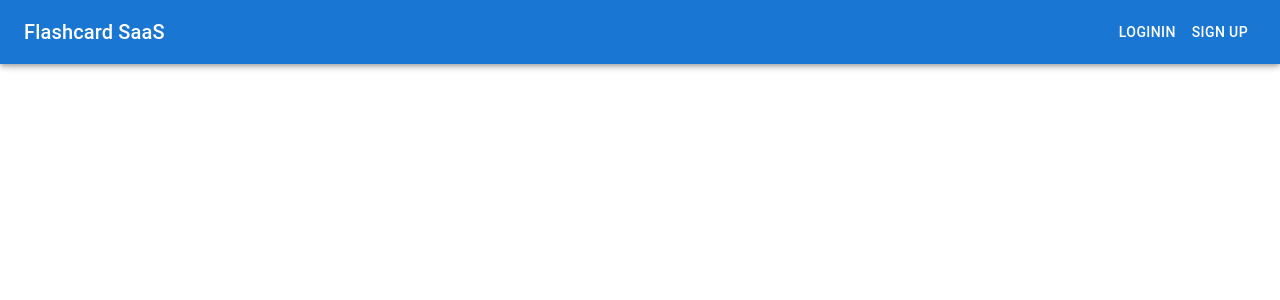
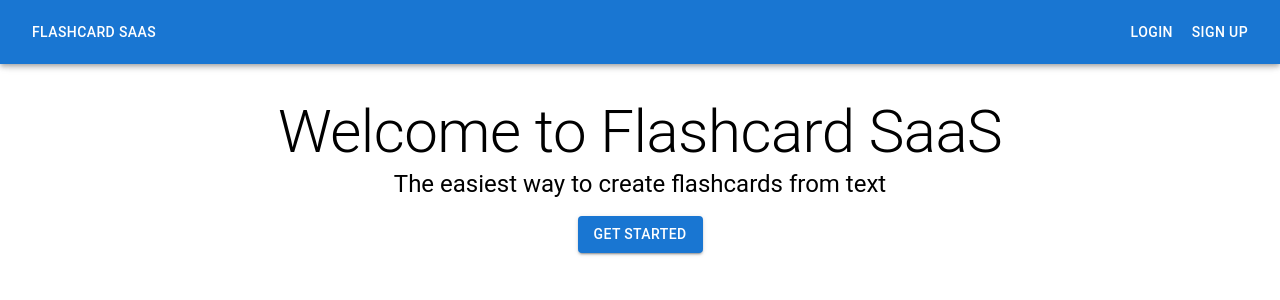
Before and after one commit to gerardjr42/flashcard-SaaS, a Next.js app: page / in a window 1280 px wide. Shown: the top 300 px of the page. Built offline with nearby package versions, Linux system fonts and the light colour scheme; no server answers.

Commit message:
create login functionality with clerk

```diff
--- a/app/page.js
+++ b/app/page.js
@@ -1,5 +1,12 @@
 import { SignedIn, SignedOut, UserButton } from "@clerk/nextjs";
-import { AppBar, Button, Container, Toolbar, Typography } from "@mui/material";
+import {
+  AppBar,
+  Box,
+  Button,
+  Container,
+  Toolbar,
+  Typography,
+} from "@mui/material";
 import Head from "next/head";
 
 export default function Home() {
@@ -13,17 +20,33 @@ export default function Home() {
       <AppBar>
         <Toolbar>
           <Typography variant="h6" style={{ flexGrow: 1 }}>
-            Flashcard SaaS
+            <Button color="inherit" href="/">
+              Flashcard SaaS
+            </Button>
           </Typography>
           <SignedOut>
-            <Button color="inherit">Loginin</Button>
-            <Button color="inherit">Sign Up</Button>
+            <Button color="inherit" href="/sign-in">
+              Login
+            </Button>
+            <Button color="inherit" href="sign-up">
+              Sign Up
+            </Button>
           </SignedOut>
           <SignedIn>
             <UserButton />
           </SignedIn>
         </Toolbar>
       </AppBar>
+
+      <Box sx={{ textAlign: "center", my: 12 }}>
+        <Typography variant="h2">Welcome to Flashcard SaaS</Typography>
+        <Typography variant="h5">
+          The easiest way to create flashcards from text
+        </Typography>
+        <Button variant="contained" color="primary" sx={{ mt: 2 }}>
+          Get Started
+        </Button>
+      </Box>
     </Container>
   );
 }
--- /dev/null
+++ b/app/sign-in/[[...sign-in]]/page.js
@@ -0,0 +1,45 @@
+import { SignIn } from "@clerk/nextjs";
+import {
+  AppBar,
+  Box,
+  Button,
+  Container,
+  Toolbar,
+  Typography,
+} from "@mui/material";
+import Link from "next/link";
+
+export default function SignInPage() {
+  return (
+    <Container maxWidth="100vw" disableGutters>
+      <AppBar position="static" sx={{ backgroundColor: "3f51b5" }}>
+        <Toolbar>
+          <Typography variant="h6" style={{ flexGrow: 1 }}>
+            <Button color="inherit" href="/">
+              Flashcard SaaS
+            </Button>
+          </Typography>
+          <Button color="inherit">
+            <Link href="/sign-in" passHref>
+              Login
+            </Link>
+          </Button>
+          <Button color="inherit">
+            <Link href="/sign-up" passHref>
+              Sign Up
+            </Link>
+          </Button>
+        </Toolbar>
+      </AppBar>
+      <Box
+        display="flex"
+        flexDirection="column"
+        alignItems="center"
+        justifyContent="center"
+      >
+        <Typography variant="h4">Sign In</Typography>
+        <SignIn />
+      </Box>
+    </Container>
+  );
+}
--- /dev/null
+++ b/app/sign-up/[[...sign-up]]/page.js
@@ -0,0 +1,45 @@
+import { SignUp } from "@clerk/nextjs";
+import {
+  AppBar,
+  Box,
+  Button,
+  Container,
+  Toolbar,
+  Typography,
+} from "@mui/material";
+import Link from "next/link";
+
+export default function SignUpPage() {
+  return (
+    <Container maxWidth="100vw" disableGutters>
+      <AppBar position="static" sx={{ backgroundColor: "3f51b5" }}>
+        <Toolbar>
+          <Typography variant="h6" style={{ flexGrow: 1 }}>
+            <Button color="inherit" href="/">
+              Flashcard SaaS
+            </Button>
+          </Typography>
+          <Button color="inherit">
+            <Link href="/sign-in" passHref>
+              Login
+            </Link>
+          </Button>
+          <Button color="inherit">
+            <Link href="/sign-up" passHref>
+              Sign Up
+            </Link>
+          </Button>
+        </Toolbar>
+      </AppBar>
+      <Box
+        display="flex"
+        flexDirection="column"
+        alignItems="center"
+        justifyContent="center"
+      >
+        <Typography variant="h4">Sign Up</Typography>
+        <SignUp />
+      </Box>
+    </Container>
+  );
+}
```
